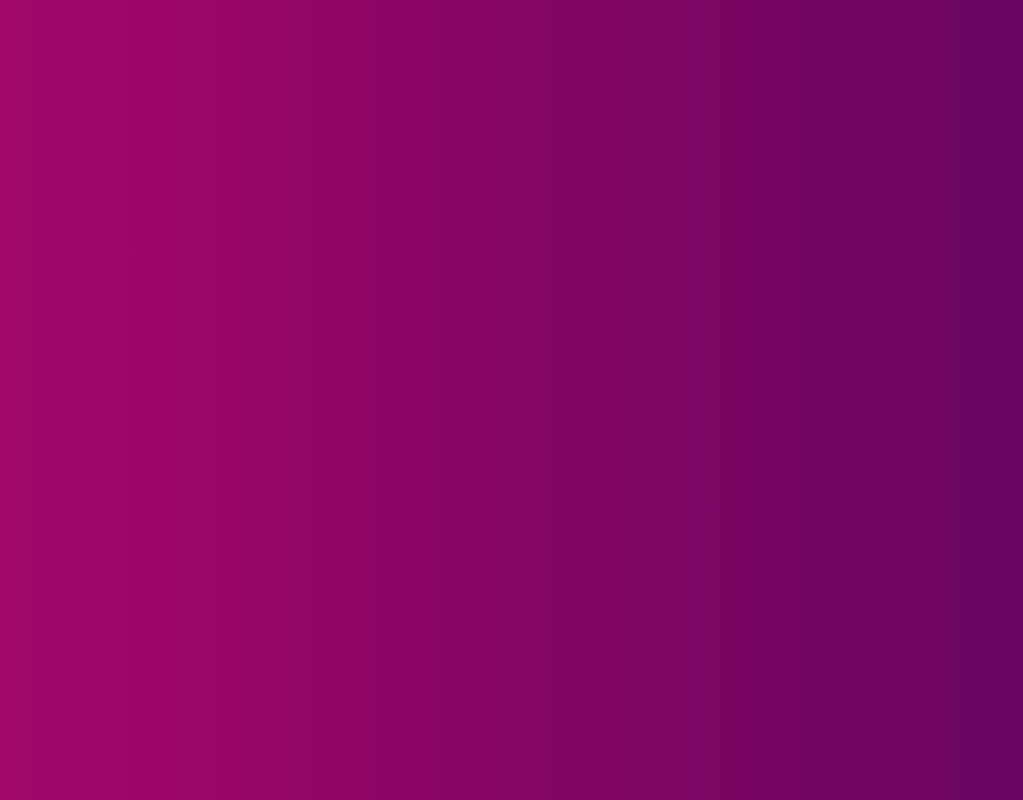
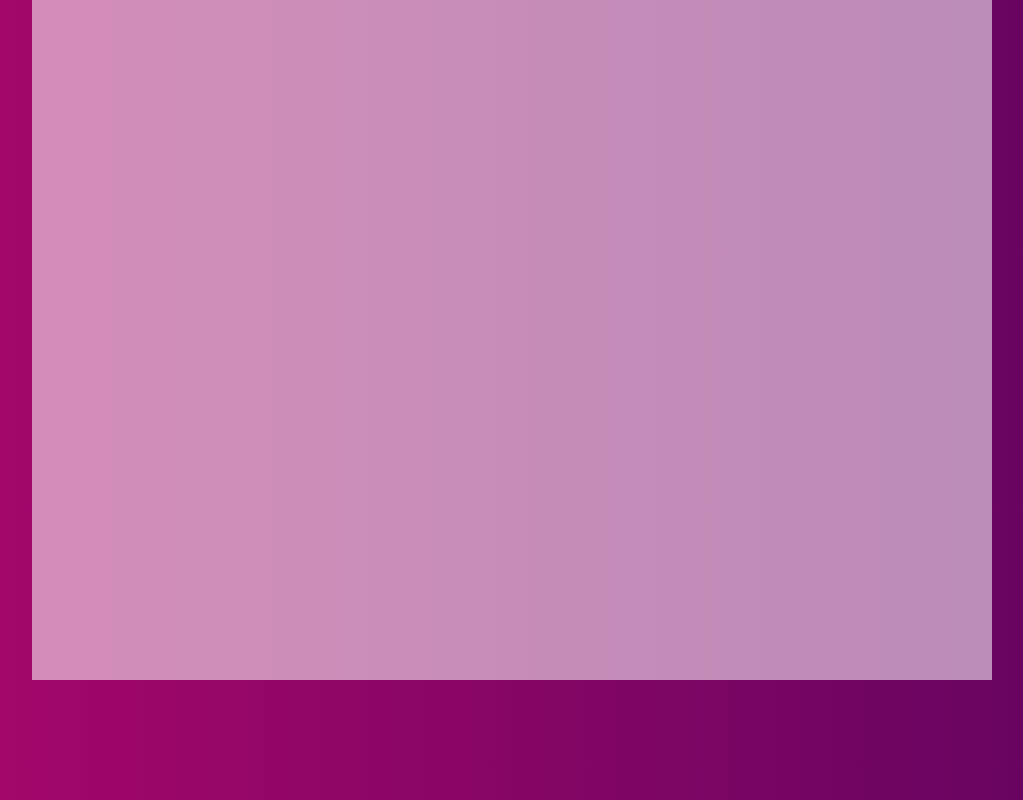
Before and after one commit to ErfiDev/BMi-Simple-Calculator, a React (Create React App) app: page / in a window 1280 px wide. Both pictures are taken after a click on the button "I'm Ready". Shown: the whole page, without its empty margins (128-1151 px from the left). Built offline with nearby package versions, Linux system fonts and the light colour scheme.

Commit message:
add package material ui

```diff
--- a/package.json
+++ b/package.json
@@ -4,6 +4,7 @@
   "private": true,
   "dependencies": {
     "@material-ui/core": "^4.11.3",
+    "@material-ui/icons": "^4.11.2",
     "@testing-library/jest-dom": "^5.11.9",
     "@testing-library/react": "^11.2.5",
     "@testing-library/user-event": "^12.6.3",
--- a/src/App.js
+++ b/src/App.js
@@ -11,7 +11,7 @@ class App extends React.Component
         let {toggle} = this.props.state;
         return(
             <Fragment>
-                {toggle ? <Calculator /> : <AppInfo />}
+                {!toggle ? <AppInfo /> : <Calculator /> }
             </Fragment>
         );
     }
--- a/src/CSS/Compiled/Main.css
+++ b/src/CSS/Compiled/Main.css
@@ -52,7 +52,7 @@
   background-color: rgba(255, 255, 255, 0.068);
   color: rgba(255, 255, 255, 0.658);
   transition: all 0.7s ease;
-  animation: start 2.5s ease-in;
+  animation: start 1.7s ease-in;
   position: relative;
 }
 #root .info-container .start-btn::after {
@@ -72,7 +72,23 @@
 #root .info-container .txt-type {
   border-right: 0.2rem solid #777;
 }
+#root .calculator-container {
+  width: 75%;
+  height: 85%;
+  background-color: rgba(255, 255, 255, 0.541);
+  animation: startCalculator 1.2s ease-in-out;
+}
 
+@keyframes startCalculator {
+  0% {
+    -webkit-transform: scaleX(0.4);
+    transform: scaleX(0.4);
+  }
+  100% {
+    -webkit-transform: scaleX(1);
+    transform: scaleX(1);
+  }
+}
 @keyframes start {
   0% {
     opacity: 0;
--- a/src/CSS/Main.scss
+++ b/src/CSS/Main.scss
@@ -57,7 +57,7 @@ $bc: "background-color";
             #{$bc}: rgba(255, 255, 255, 0.068);
             color: rgba(255, 255, 255, 0.658);
             transition: all .7s ease;
-            animation: start 2.5s ease-in;
+            animation: start 1.7s ease-in;
             position: relative;
             &::after{
                 content: "";
@@ -81,10 +81,25 @@ $bc: "background-color";
     }
 
 
-
+    .calculator-container{
+        width: 75%;
+        height: 85%;
+        #{$bc}: rgba(255, 255, 255, 0.541);
+        animation: startCalculator 1.2s ease-in-out;
+    }
 }
 
 
+@keyframes startCalculator{
+    0% {
+        -webkit-transform: scaleX(0.4);
+        transform: scaleX(0.4);
+    }
+    100% {
+        -webkit-transform: scaleX(1);
+        transform: scaleX(1);
+    }
+}
 
 
 @keyframes start{
--- a/src/Components/Calculator.jsx
+++ b/src/Components/Calculator.jsx
@@ -2,7 +2,7 @@ import React from 'react';
 
 const Calculator = () => {
     return (
-        <div className="claculator-container">
+        <div className="calculator-container">
 
         </div>
     );
```
Also changed, not shown: 1 other file (tests, documents, lock files or other folders).
